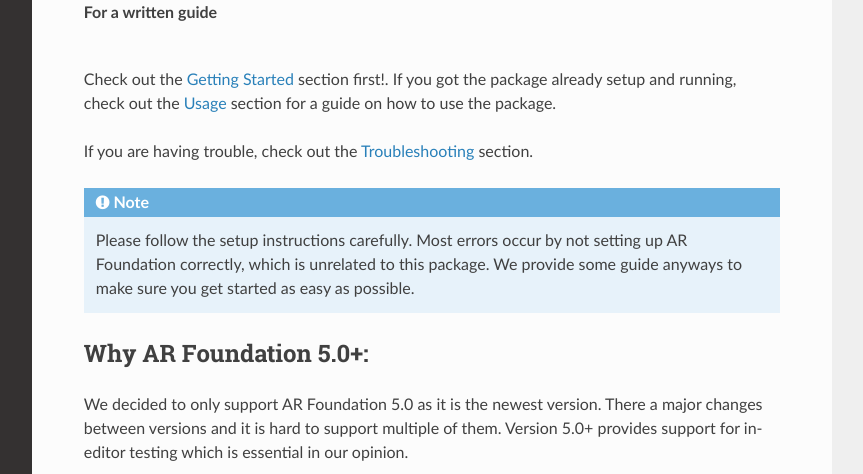
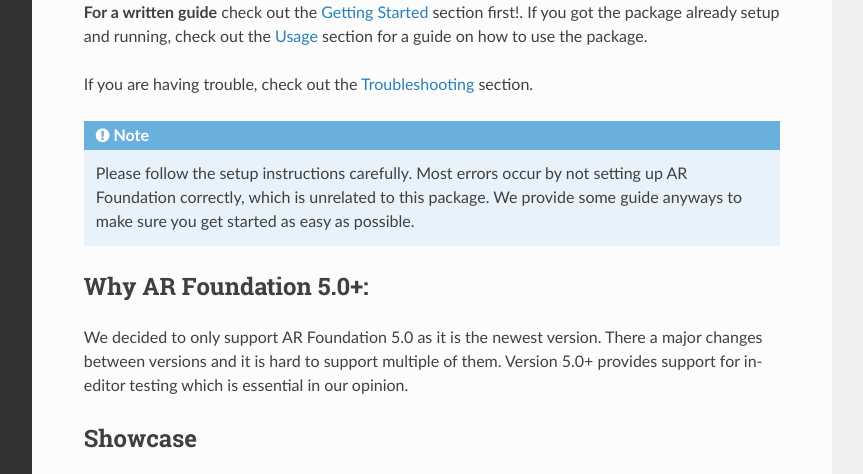
Before and after one commit to Ditached/ARPlacementKit-Docs, a Sphinx documentation site: the page built from docs/source/index.rst, in a window 1280 px wide and 900 px high, scrolled down 987 px, cut to the strip 255-729 px from the top of the window. Shown: the whole strip, without its empty margins (268-1131 px from the left). Built offline with Sphinx 7.4.7 and the Read the Docs theme 2.0.0, drawn with Linux system fonts in a browser that asks for light colours.

Commit message:
moin moin

```diff
--- a/docs/source/index.rst
+++ b/docs/source/index.rst
@@ -29,15 +29,7 @@
     </embed>
 
 
-**For a written guide**
-
-.. raw:: html
-
-    <embed>
-        </br>
-    </embed>
-
-Check out the :doc:`installation` section first!. If you got the package already setup and running, check out the :doc:`usage` section for a guide on how to use the package.
+**For a written guide** check out the :doc:`installation` section first!. If you got the package already setup and running, check out the :doc:`usage` section for a guide on how to use the package.
 
 If you are having trouble, check out the :doc:`troubleshooting` section.
 
```
